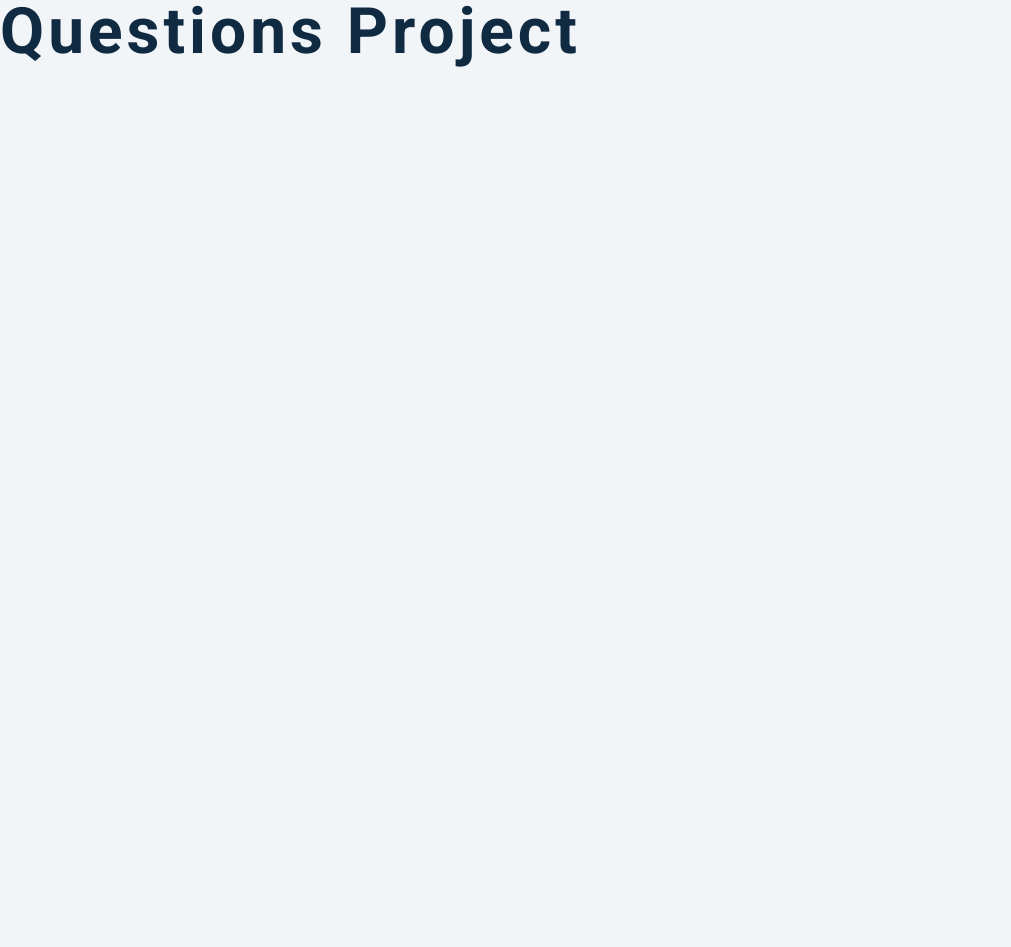
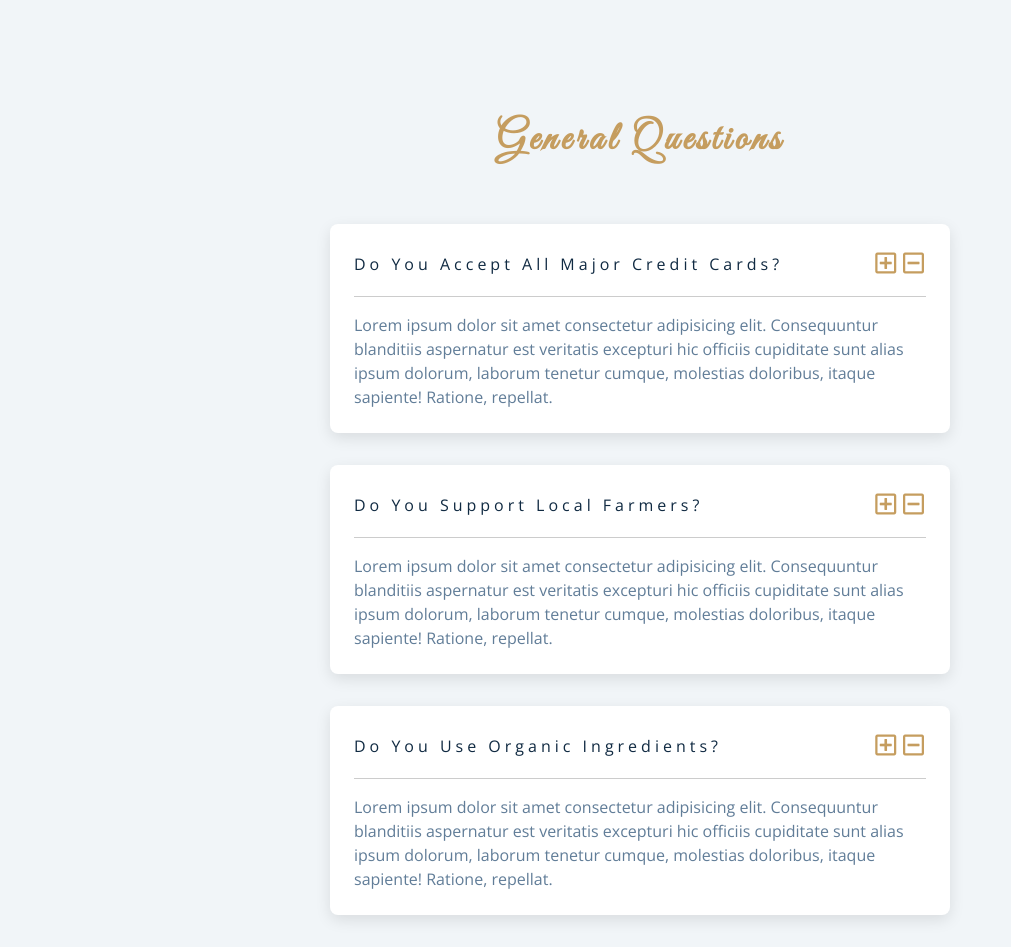
Before and after one commit to cooperflynn/questions, a plain HTML site: page index.html in a window 1280 px wide. Shown: the whole page, without its empty margins (0-1011 px from the left). Before the commit the page ends 800 px from the top, so only its background shows below. Drawn offline with nearby package versions, Linux system fonts and the light colour scheme.

Commit message:
html setup

```diff
--- a/index.html
+++ b/index.html
@@ -18,7 +18,90 @@
     <link rel="stylesheet" href="styles.css" />
   </head>
   <body>
-    <h1>questions project</h1>
+    <section class="questions">
+      <!-- title -->
+      <div class="title">
+        <h2>general questions</h2>
+      </div>
+      <!-- questions -->
+      <div class="section-center">
+        <!-- single question -->
+        <article class="question">
+          <!-- question title -->
+          <div class="question-title">
+            <p>do you accept all major credit cards?</p>
+            <button type="button" class="question-btn">
+              <span class="plus-icon">
+                <i class="far fa-plus-square"></i>
+              </span>
+              <span class="minus-icon">
+                <i class="far fa-minus-square"></i>
+              </span>
+            </button>
+          </div>
+          <!-- question text -->
+          <div class="question-text">
+            <p>
+              Lorem ipsum dolor sit amet consectetur adipisicing elit.
+              Consequuntur blanditiis aspernatur est veritatis excepturi hic
+              officiis cupiditate sunt alias ipsum dolorum, laborum tenetur
+              cumque, molestias doloribus, itaque sapiente! Ratione, repellat.
+            </p>
+          </div>
+        </article>
+        <!-- end single question -->
+        <!-- single question -->
+        <article class="question">
+          <!-- question title -->
+          <div class="question-title">
+            <p>do you support local farmers?</p>
+            <button type="button" class="question-btn">
+              <span class="plus-icon">
+                <i class="far fa-plus-square"></i>
+              </span>
+              <span class="minus-icon">
+                <i class="far fa-minus-square"></i>
+              </span>
+            </button>
+          </div>
+          <!-- question text -->
+          <div class="question-text">
+            <p>
+              Lorem ipsum dolor sit amet consectetur adipisicing elit.
+              Consequuntur blanditiis aspernatur est veritatis excepturi hic
+              officiis cupiditate sunt alias ipsum dolorum, laborum tenetur
+              cumque, molestias doloribus, itaque sapiente! Ratione, repellat.
+            </p>
+          </div>
+        </article>
+        <!-- end single question -->
+        <!-- single question -->
+        <article class="question">
+          <!-- question title -->
+          <div class="question-title">
+            <p>do you use organic ingredients?</p>
+            <button type="button" class="question-btn">
+              <span class="plus-icon">
+                <i class="far fa-plus-square"></i>
+              </span>
+              <span class="minus-icon">
+                <i class="far fa-minus-square"></i>
+              </span>
+            </button>
+          </div>
+          <!-- question text -->
+          <div class="question-text">
+            <p>
+              Lorem ipsum dolor sit amet consectetur adipisicing elit.
+              Consequuntur blanditiis aspernatur est veritatis excepturi hic
+              officiis cupiditate sunt alias ipsum dolorum, laborum tenetur
+              cumque, molestias doloribus, itaque sapiente! Ratione, repellat.
+            </p>
+          </div>
+        </article>
+        <!-- end single question -->
+      </div>
+    </section>
     <!-- javascript -->
     <script src="app.js"></script>
   </body>
```
